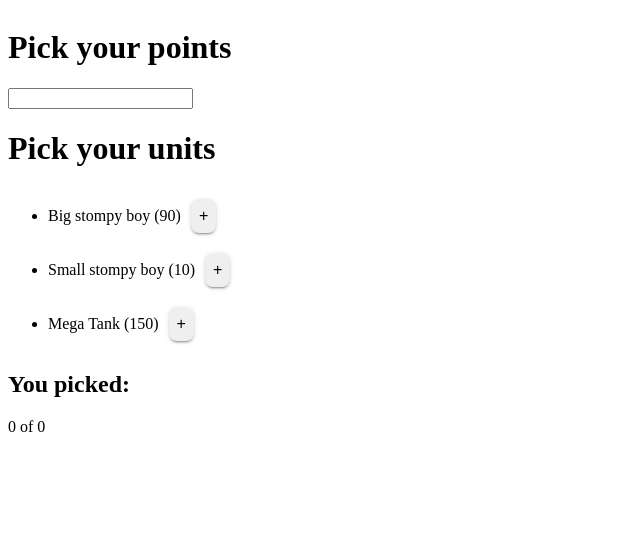
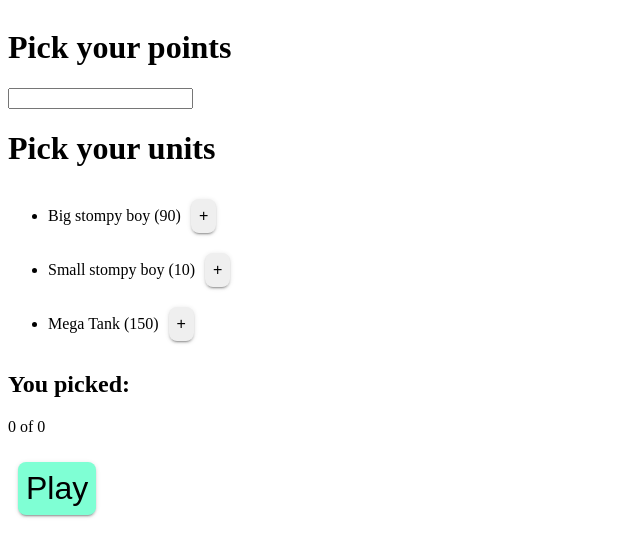
Before and after one commit to NoelleDeAngelo/MechWarriorCalc, a Next.js app: page /roster in a window 1280 px wide. Shown: the top 556 px of the page, without its empty margins (0-640 px from the left). Built offline with nearby package versions, Linux system fonts and the light colour scheme.

Commit message:
Add picked Units to game page

```diff
--- a/src/app/roster/page.js
+++ b/src/app/roster/page.js
@@ -3,7 +3,8 @@
 import styles from "./roster.module.css";
 import unitList from "../../unitList";
 import { useRoster } from "@/context/RosterContext"
-import { useState, useRef } from "react";
+import { useState} from "react";
+import Link from "next/link";
 
 
 
@@ -41,7 +42,10 @@ export default function Roster() {
   return (
     <div>
       <h1>Pick your points</h1>
-      <input onChange={(e)=>updateGamePoints(e.target.value)} type='number'></input>
+      <input
+        onChange={(e) => updateGamePoints(e.target.value)}
+        type="number"
+      ></input>
       <h1>Pick your units</h1>
       <ul>
         {Object.keys(unitList).map((unitCode) => (
@@ -53,9 +57,10 @@ export default function Roster() {
           </li>
         ))}
       </ul>
-
       <h2>You picked:</h2>
-      <p>{rosterPoints} of { gamePoints}</p>
+      <p>
+        {rosterPoints} of {gamePoints}
+      </p>
       <ul>
         {roster.map((unit, index) => (
           <li key={unit.id}>
@@ -69,6 +74,9 @@ export default function Roster() {
           </li>
         ))}
       </ul>
+      <button id= {styles.playButton} className={styles.button}>
+        <Link href={"/game"}>Play</Link>
+      </button>
     </div>
   );
 }
--- a/src/app/roster/roster.module.css
+++ b/src/app/roster/roster.module.css
@@ -4,3 +4,13 @@
   font-size: 1rem;
   margin: 10px;
 }
+
+#playButton {
+  background-color: aquamarine;
+  & a{
+    font-size: 2rem;
+    text-decoration: none;
+    color: black;
+  }
+
+}
```
Also changed, not shown: src/app/game/game.module.css (added, +20 -0 lines), src/app/game/page.js (added, +29 -0 lines).
